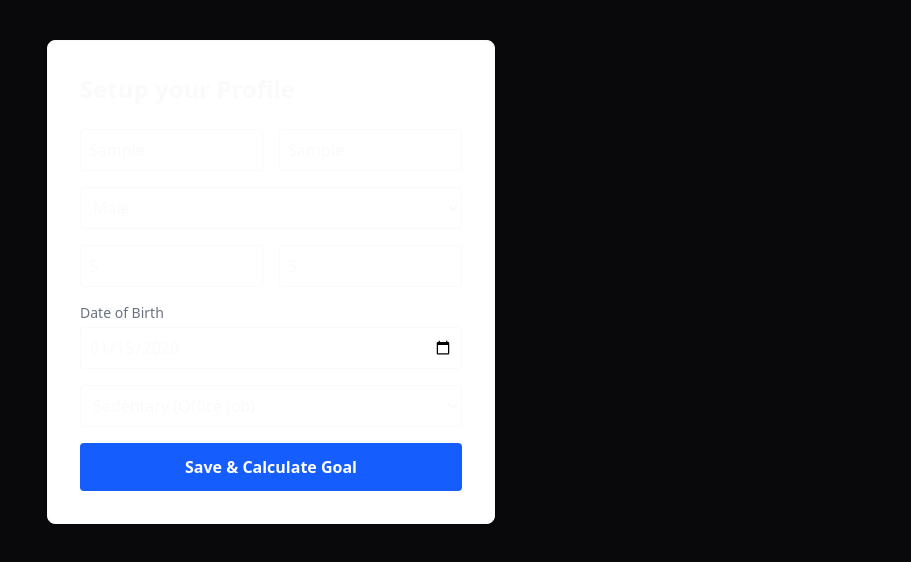
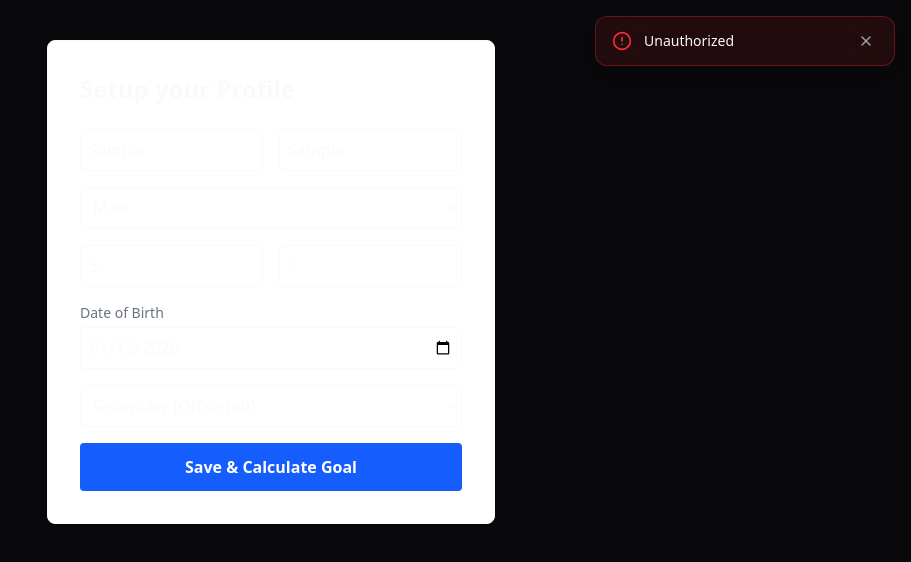
Before and after one commit to Taninwat-55/project2, a Next.js app in the folder frontend/: page /onboarding in a window 1280 px wide. Both pictures are taken after typing "Sample", "Sample", "5", "5", "2020-01-15" into the empty fields and a click on the button "Save & Calculate Goal". Shown: the top 562 px of the page, without its empty margins (369-1280 px from the left). Built offline with nearby package versions, Linux system fonts and the light colour scheme; no server answers.

Commit message:
feat: implement toast noti system with animated toast component using framer-motion

```diff
--- a/frontend/app/components/OnboardingForm.tsx
+++ b/frontend/app/components/OnboardingForm.tsx
@@ -4,9 +4,11 @@ import { useState } from "react";
 import { updateProfile } from "@/app/actions/profile";
 import { ActivityLevel, Gender } from "@/types/database";
 import { useRouter } from "next/navigation";
+import { useToast } from "@/app/components/ToastContext";
 
 export default function OnboardingForm() {
   const router = useRouter();
+  const { showToast } = useToast();
   const [loading, setLoading] = useState(false);
 
   const handleSubmit = async (e: React.FormEvent<HTMLFormElement>) => {
@@ -25,9 +27,10 @@ export default function OnboardingForm() {
     });
 
     if (result.success) {
+      showToast("Profile saved successfully!", "success");
       router.push("/dashboard"); // Go to dashboard after setup
     } else {
-      alert("Error: " + result.error);
+      showToast(result.error || "Failed to save profile", "error");
     }
     setLoading(false);
   };
--- /dev/null
+++ b/frontend/app/components/ToastContext.tsx
@@ -0,0 +1,111 @@
+'use client';
+
+import { createContext, useContext, useState, useCallback, ReactNode } from 'react';
+import { AnimatePresence, motion } from 'framer-motion';
+import { X, CheckCircle, AlertCircle, Info } from 'lucide-react';
+
+type ToastType = 'success' | 'error' | 'info';
+
+interface Toast {
+    id: string;
+    message: string;
+    type: ToastType;
+}
+
+interface ToastContextType {
+    showToast: (message: string, type?: ToastType) => void;
+}
+
+const ToastContext = createContext<ToastContextType | undefined>(undefined);
+
+export function useToast() {
+    const context = useContext(ToastContext);
+    if (!context) {
+        throw new Error('useToast must be used within a ToastProvider');
+    }
+    return context;
+}
+
+interface ToastProviderProps {
+    children: ReactNode;
+}
+
+export function ToastProvider({ children }: ToastProviderProps) {
+    const [toasts, setToasts] = useState<Toast[]>([]);
+
+    const showToast = useCallback((message: string, type: ToastType = 'info') => {
+        const id = Math.random().toString(36).substring(7);
+        setToasts(prev => [...prev, { id, message, type }]);
+
+        // Auto-dismiss after 5 seconds
+        setTimeout(() => {
+            setToasts(prev => prev.filter(t => t.id !== id));
+        }, 5000);
+    }, []);
+
+    const dismissToast = useCallback((id: string) => {
+        setToasts(prev => prev.filter(t => t.id !== id));
+    }, []);
+
+    return (
+        <ToastContext.Provider value={{ showToast }}>
+            {children}
+
+            {/* Toast Container */}
+            <div className="fixed top-4 right-4 z-[100] flex flex-col gap-2 pointer-events-none">
+                <AnimatePresence mode="popLayout">
+                    {toasts.map(toast => (
+                        <motion.div
+                            key={toast.id}
+                            initial={{ opacity: 0, x: 100, scale: 0.9 }}
+                            animate={{ opacity: 1, x: 0, scale: 1 }}
+                            exit={{ opacity: 0, x: 100, scale: 0.9 }}
+                            transition={{ type: 'spring', bounce: 0.3, duration: 0.4 }}
+                            className="pointer-events-auto"
+                        >
+                            <ToastCard toast={toast} onDismiss={() => dismissToast(toast.id)} />
+                        </motion.div>
+                    ))}
+                </AnimatePresence>
+            </div>
+        </ToastContext.Provider>
+    );
+}
+
+function ToastCard({ toast, onDismiss }: { toast: Toast; onDismiss: () => void }) {
+    const styles = {
+        success: {
+            bg: 'bg-green-500/10 border-green-500/30',
+            text: 'text-green-500',
+            icon: CheckCircle,
+        },
+        error: {
+            bg: 'bg-red-500/10 border-red-500/30',
+            text: 'text-red-500',
+            icon: AlertCircle,
+        },
+        info: {
+            bg: 'bg-blue-500/10 border-blue-500/30',
+            text: 'text-blue-500',
+            icon: Info,
+        },
+    };
+
+    const style = styles[toast.type];
+    const Icon = style.icon;
+
+    return (
+        <div
+            className={`flex items-center gap-3 px-4 py-3 rounded-xl border backdrop-blur-xl shadow-lg min-w-[300px] max-w-[400px] ${style.bg}`}
+        >
+            <Icon className={`w-5 h-5 flex-shrink-0 ${style.text}`} />
+            <p className="flex-1 text-sm text-[var(--foreground)]">{toast.message}</p>
+            <button
+                onClick={onDismiss}
+                className="p-1 rounded-lg hover:bg-white/10 transition-colors text-[var(--muted-foreground)] hover:text-[var(--foreground)]"
+            >
+                <X className="w-4 h-4" />
+            </button>
+        </div>
+    );
+}
--- a/frontend/app/layout.tsx
+++ b/frontend/app/layout.tsx
@@ -1,6 +1,7 @@
 import type { Metadata } from "next";
 import "./globals.css";
 import { ThemeProvider } from "./components/ThemeProvider";
+import { ToastProvider } from "./components/ToastContext";
 
 
 export const metadata: Metadata = {
@@ -17,11 +18,13 @@ export default function RootLayout({
     <html lang="en" suppressHydrationWarning>
       <body className="antialiased min-h-screen flex flex-col">
         <ThemeProvider>
-          {/* Nav removed - moved to (main)/layout.tsx */}
+          <ToastProvider>
+            {/* Nav removed - moved to (main)/layout.tsx */}
 
-          <main className="flex-1">
-            {children}
-          </main>
+            <main className="flex-1">
+              {children}
+            </main>
+          </ToastProvider>
         </ThemeProvider>
       </body>
     </html>
```
Also changed, not shown: 1 other file (tests, documents, lock files or other folders).
